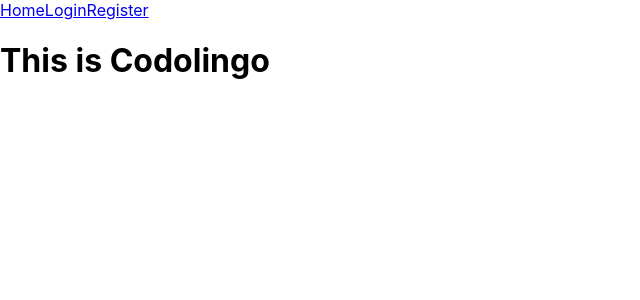
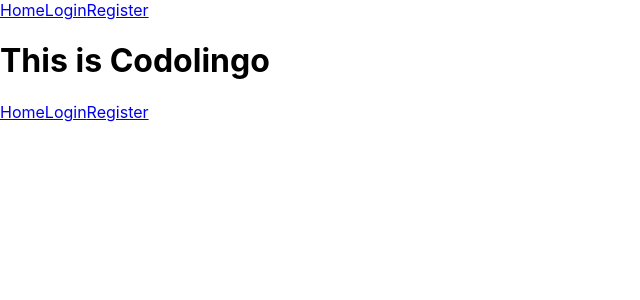
Before and after one commit to LukisKhan/Codolingo, a React (Create React App) app in the folder client/: page /#/ in a window 1280 px wide. Shown: the top 300 px of the page, without its empty margins (0-640 px from the left). Built offline with nearby package versions, Linux system fonts and the light colour scheme.

Commit message:
Refactor of existing code for clarity

```diff
--- a/client/src/components/nav/DashboardNav.js
+++ b/client/src/components/nav/DashboardNav.js
@@ -1,8 +1,48 @@
 import React from 'react';
+import { Link } from "react-router-dom";
+
+// import Register from '../auth/Register';
+
+import { Query, ApolloConsumer } from "react-apollo";
+import Queries from "../../graphql/queries";
+const { IS_LOGGED_IN } = Queries;
 
 const DashboardNav = props => {
     return (
       <div>
+        <ApolloConsumer>
+          {client => (
+            <Query query={IS_LOGGED_IN}>
+              {({ data }) => {
+                if (data.isLoggedIn) {
+                  return (
+                    <div>
+                      <button
+                        onClick={e => {
+                          e.preventDefault();
+                          localStorage.removeItem("auth-token");
+                          client.writeData({ data: { isLoggedIn: false } });
+                          props.history.push("/");
+                        }}
+                      >
+                        Logout
+                      </button>
+                      <Link to="/courses">Courses</Link>
+                    </div>
+                  );
+                } else {
+                  return (
+                    <div>
+                      <Link to="/">Home</Link>
+                      <Link to="/login">Login</Link>
+                      <Link to="/register">Register</Link>
+                    </div>
+                  );
+                }
+              }}
+            </Query>
+          )}
+        </ApolloConsumer>
 
       </div>
     )
```
Also changed, not shown: client/src/components/nav/SplashNav.js (indentation only).
